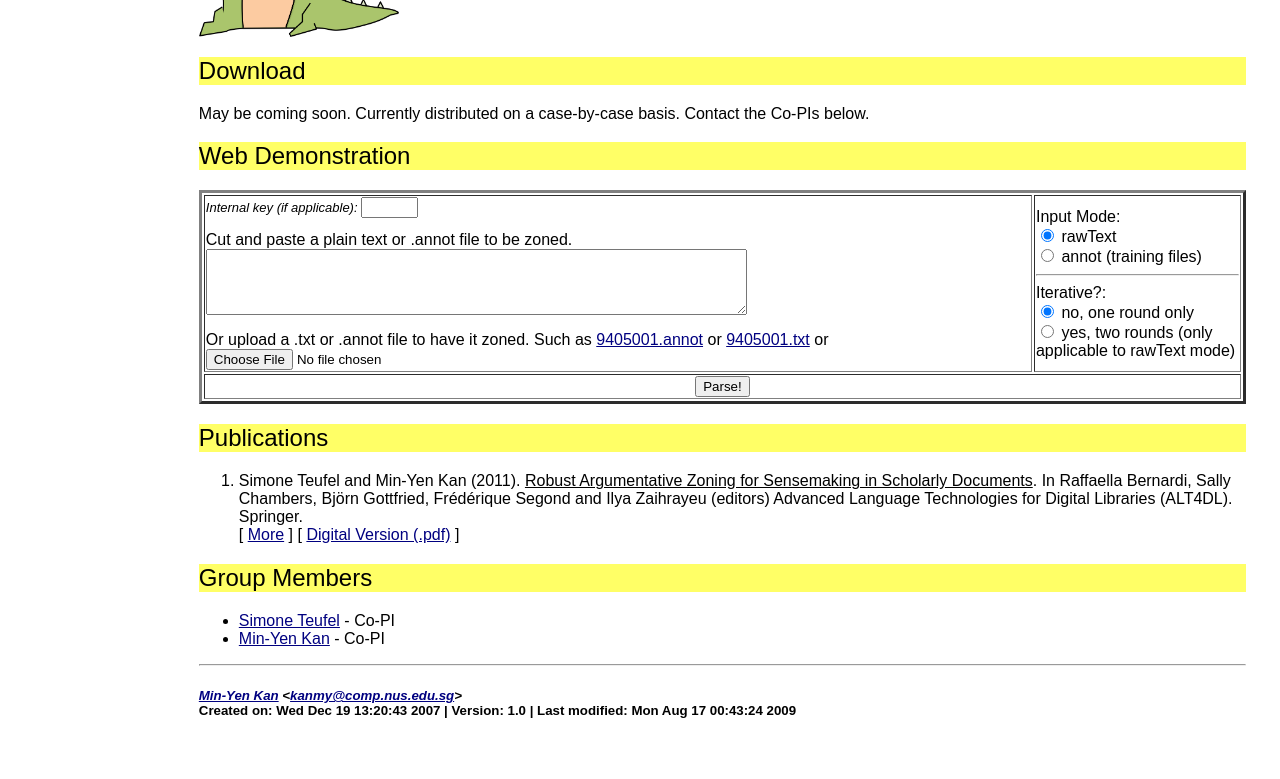
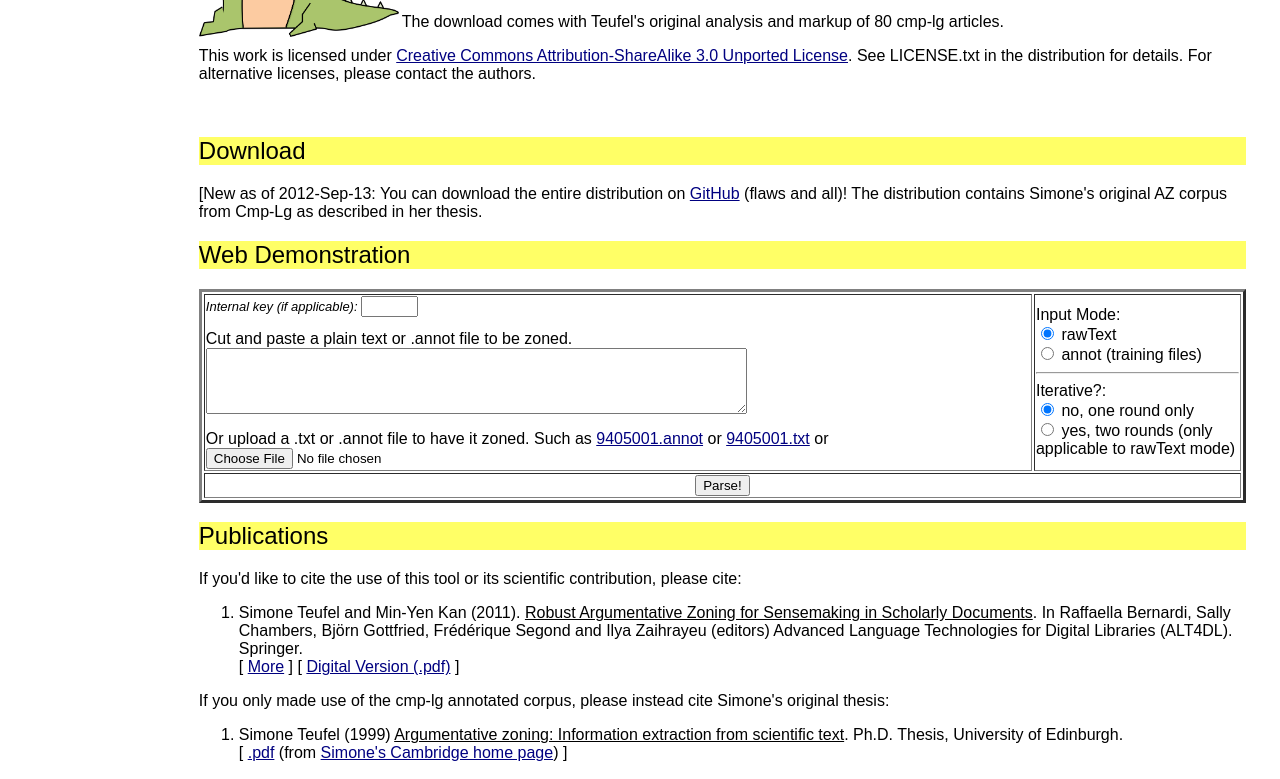
Before and after one commit to WING-NUS/RAZ, a plain HTML site: page doc/index.html in a window 1280 px wide. Shown: the part 163-942 px from the top of the page. Drawn offline with Linux system fonts and the light colour scheme.

Commit message:
License added, index page updated

```diff
--- a/doc/index.html
+++ b/doc/index.html
@@ -32,14 +32,25 @@ project, a collaboration between NUS and the University of Cambridge.
 This work follows Teufel's thesis to zone (label) sentences with six
 different rhetorical functions for scholarly discoure.</P>
 
+<P>The download comes with Teufel's original analysis and markup of 80
+cmp-lg articles.</P>
+
+<P>This work is licensed under <A
+HREF="http://creativecommons.org/licenses/by-sa/3.0/deed.en_US">Creative
+Commons Attribution-ShareAlike 3.0 Unported License</A>.  See
+LICENSE.txt in the distribution for details. For alternative licenses,
+please contact the authors.</P>
+
 <BR CLEAR="ALL"/>
 
 <!-- Download ---------------------------------------------------------------------- -->
 
 <H2>Download</H2>
 
-<P>May be coming soon.  Currently distributed on a case-by-case basis.
-Contact the Co-PIs below.</P>
+<P>[New as of 2012-Sep-13: You can download the entire distribution on
+<A HREF="http://www.github.com/WING-NUS/RAZ">GitHub</A> (flaws and
+all)!  The distribution contains Simone's original AZ corpus from
+Cmp-Lg as described in her thesis.</P>
 
 <!-- Content ---------------------------------------------------------------------- -->
 
@@ -85,10 +96,18 @@ Iterative?:<BR>
 
 <A NAME="p"></A><H2>Publications</H2>
 
+<P>If you'd like to cite the use of this tool or its scientific contribution, please cite:</P>
 <OL>
 <LI>Simone Teufel and Min-Yen Kan (2011). <U>Robust Argumentative Zoning for Sensemaking in Scholarly Documents</U>. In Raffaella Bernardi, Sally Chambers, Bj&ouml;rn Gottfried, Fr&eacute;d&eacute;rique Segond and Ilya Zaihrayeu (editors) Advanced Language Technologies for Digital Libraries (ALT4DL). Springer.<BR/>
 [ <A HREF="http://wing.comp.nus.edu.sg/portal/publications.html?view=publication&task=show&id=149">More</A> ]
 [ <A HREF="http://wing.comp.nus.edu.sg/publications/2011/alt4dl11.pdf">Digital Version (.pdf)</A> ]
+</LI>
+</Ol>
+<P>If you only made use of the cmp-lg annotated corpus, please instead cite Simone's original thesis:</P>
+<OL>
+<LI>Simone Teufel (1999) <U>Argumentative zoning: Information extraction from scientific text</U>.
+Ph.D. Thesis, University of Edinburgh.<BR/>
+[ <A HREF="http://www.cl.cam.ac.uk/~sht25/thesis/t.pdf">.pdf</A> (from <A HREF="http://www.cl.cam.ac.uk/~sht25/">Simone's Cambridge home page</A>) ]
 </LI>
 </Ol>
 
@@ -101,6 +120,8 @@ Iterative?:<BR>
   <LI> <A HREF="http://www.comp.nus.edu.sg/~kanmy">Min-Yen Kan</A> - Co-PI
 </UL>
 
+<a rel="license" href="http://creativecommons.org/licenses/by-sa/3.0/deed.en_US"><img alt="Creative Commons License" style="border-width:0" src="http://i.creativecommons.org/l/by-sa/3.0/88x31.png" /></a><br /><span xmlns:dct="http://purl.org/dc/terms/" property="dct:title">RAZ</span> by <a xmlns:cc="http://creativecommons.org/ns#" href="http://wing.comp.nus.edu.sg/raz/" property="cc:attributionName" rel="cc:attributionURL">Simone Teufel and Min-Yen Kan</a> is licensed under a <a rel="license" href="http://creativecommons.org/licenses/by-sa/3.0/deed.en_US">Creative Commons Attribution-ShareAlike 3.0 Unported License</a>.
+
 <HR>
 <H5><ADDRESS><A HREF="http://www.comp.nus.edu.sg/~kanmy">Min-Yen Kan</A> &lt;<A HREF="mailto:kanmy@comp.nus.edu.sg">kanmy@comp.nus.edu.sg</A>&gt;</ADDRESS>
 Created on: Wed Dec 19 13:20:43 2007
@@ -110,5 +131,6 @@ Created on: Wed Dec 19 13:20:43 2007
 | Last modified:
 Mon Aug 17 00:43:24 2009
 <!-- hhmts end -->
+
 </H5></DIV>
 </BODY> </HTML>
```
Also changed, not shown: LICENSE.txt (added).
